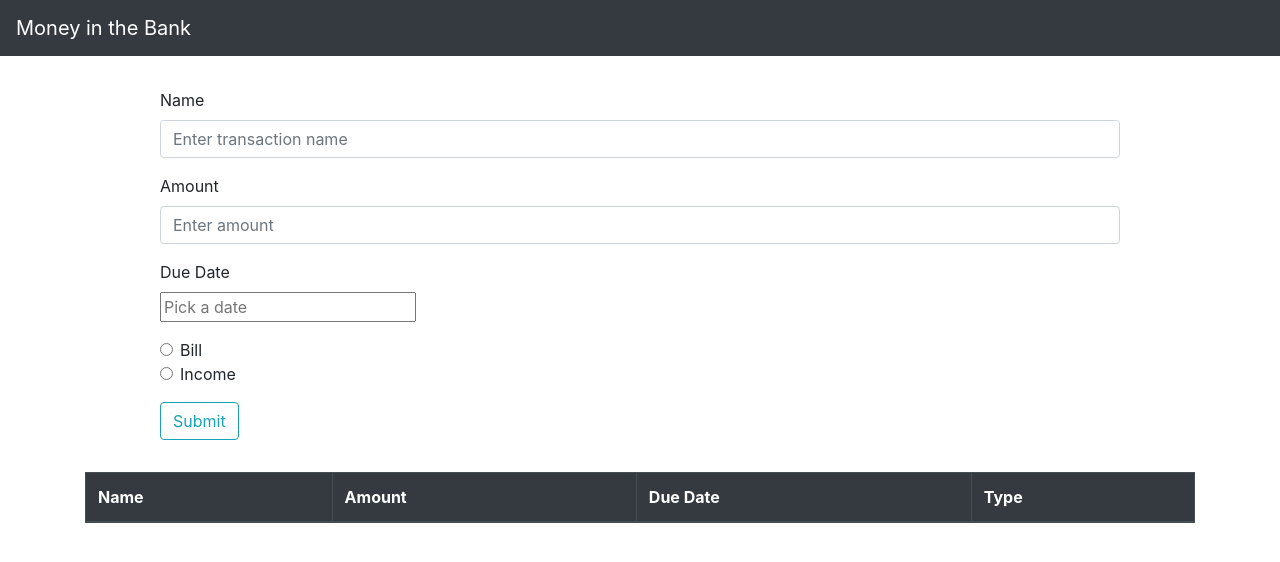
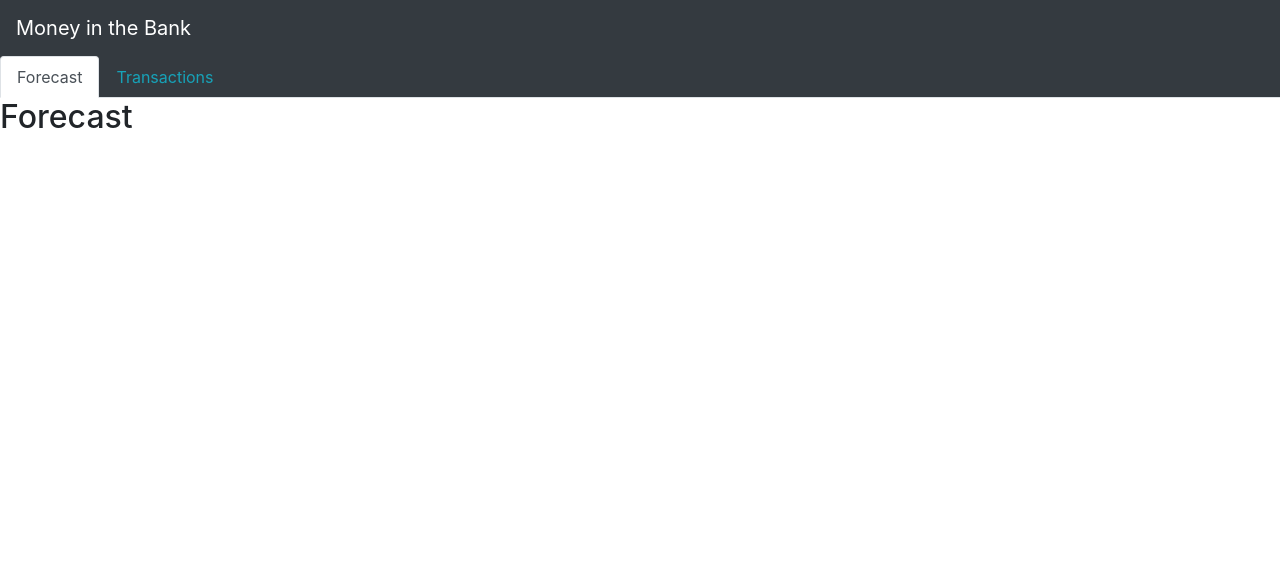
Before and after one commit to jhkillam/react-money-in-the-bank, a React (Create React App) app: page / in a window 1280 px wide. Shown: the top 562 px of the page. Built offline with nearby package versions, Linux system fonts and the light colour scheme.

Commit message:
added tabs, implemented localStorage for transaction list, added styling

```diff
--- a/src/App.js
+++ b/src/App.js
@@ -1,13 +1,13 @@
 import React from 'react'
 
-import Transaction from './components/Transaction'
 import DarkNavbar from './components/Navbar'
+import TabView from './components/Tabs'
 
 function App() {
   return (
     <div className="App">
       <DarkNavbar/>
-      <Transaction/>
+      <TabView/>
     </div>
   );
 }
--- a/src/components/NewTransactionForm.jsx
+++ b/src/components/NewTransactionForm.jsx
@@ -7,7 +7,7 @@ import "react-datepicker/dist/react-datepicker.css";
 const NewTransactionForm = ({handleChange, handleSubmit, handleDateChange, newTransaction}) => {
 
   return (
-    <div className="form-container">
+    <div className="container">
       <Form>
         <Form.Group controlId="formTransactionName">
           <Form.Label>Name</Form.Label>
--- /dev/null
+++ b/src/components/Tabs.jsx
@@ -0,0 +1,21 @@
+import React from 'react'
+import Tabs from 'react-bootstrap/Tabs'
+import Tab from 'react-bootstrap/Tabs'
+
+import Transaction from './Transaction'
+
+
+const TabView = () => {
+  return (
+    <Tabs defaultActiveKey="forecast">
+      <Tab eventKey="forecast" title="Forecast">
+        <h2>Forecast</h2>
+      </Tab>
+      <Tab eventKey="transactions" title="Transactions">
+        <Transaction/>
+      </Tab>
+    </Tabs>
+  )
+}
+
+export default TabView
--- a/src/components/Transaction.jsx
+++ b/src/components/Transaction.jsx
@@ -42,6 +42,16 @@ class Transaction extends React.Component {
         type: this.state.newTransaction.type
       }
     }))
+  }
+  componentDidMount() {
+    if (localStorage.getItem('transactionList')) {
+      this.setState({
+        transactionList: JSON.parse(localStorage.getItem('transactionList'))
+      })
+    }
+  }
+  componentDidUpdate() {
+    localStorage.setItem('transactionList', JSON.stringify(this.state.transactionList));
   }
   render() {
     return (
--- a/src/index.css
+++ b/src/index.css
@@ -1,4 +1,19 @@
-.form-container {
-  max-width: 75%;
+.container {
   margin: 2em auto;
 }
+.nav-tabs {
+  position: sticky;
+  top: 56px;
+  background-color: #343a40 !important;
+  z-index: 1020;
+}
+a {
+  color: #17a2b8;
+}
+a:hover {
+  color: #17a2b8;
+}
+.form-control:focus {
+  border-color: #17a2b8;
+  box-shadow: 0 0 0 .2rem rgba(23,162,184,.25);
+}
```
